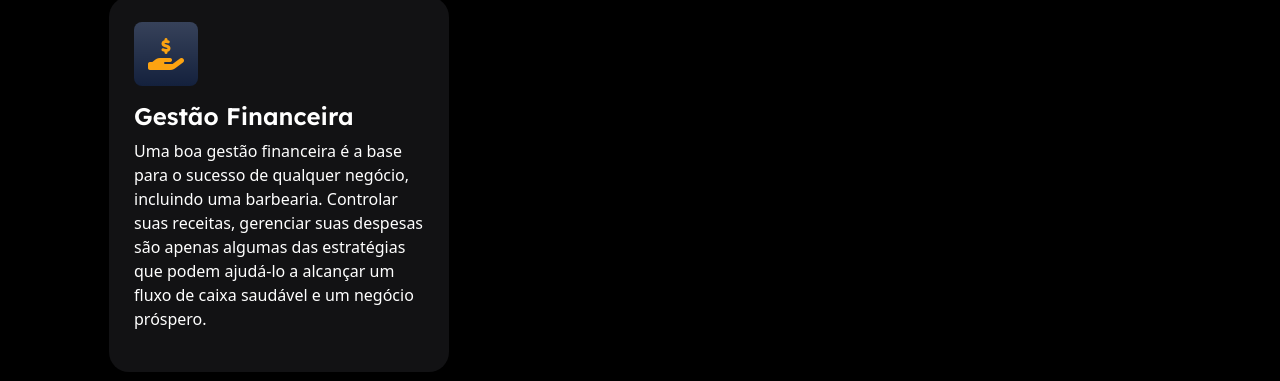
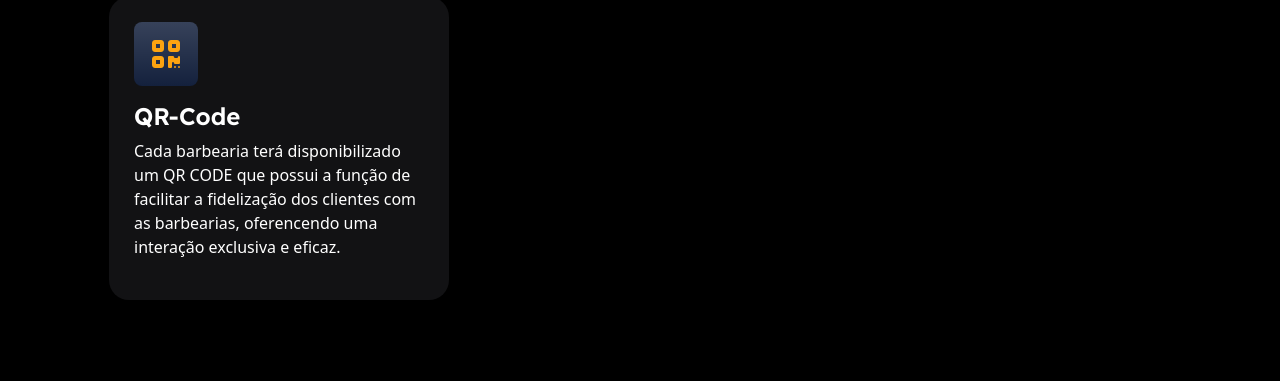
Before and after one commit to AllanWillian/los_barbers_web, a plain HTML site: page index.html in a window 1280 px wide. Shown: the part 1672-2053 px from the top of the page. Drawn offline with nearby package versions, Linux system fonts and the light colour scheme.

Commit message:
update 19/09/2023

```diff
--- a/index.html
+++ b/index.html
@@ -70,9 +70,9 @@
 
                     </div>
                     <div class="col-lg-4">
-                        <div class="feature bg-primary bg-gradient text-white rounded-3 mb-3"><i class="fa-solid fa-hand-holding-dollar" style="color: #fca311;"></i></div>
-                        <h2 class="h4 fw-bolder">Gestão Financeira</h2>
-                        <p class="lead2">Uma boa gestão financeira é a base para o sucesso de qualquer negócio, incluindo uma barbearia. Controlar suas receitas, gerenciar suas despesas são apenas algumas das estratégias que podem ajudá-lo a alcançar um fluxo de caixa saudável e um negócio próspero.</p>
+                        <div class="feature bg-primary bg-gradient text-white rounded-3 mb-3"><i class="fa-solid fa-qrcode" style="color: #fca311;"></i></div>
+                        <h2 class="h4 fw-bolder">QR-Code</h2>
+                        <p class="lead2">Cada barbearia terá disponibilizado um QR CODE que possui a função de facilitar a fidelização dos clientes com as barbearias, oferencendo uma interação exclusiva e eficaz.</p>
                     </div>
                 </div>
             </div>
```
